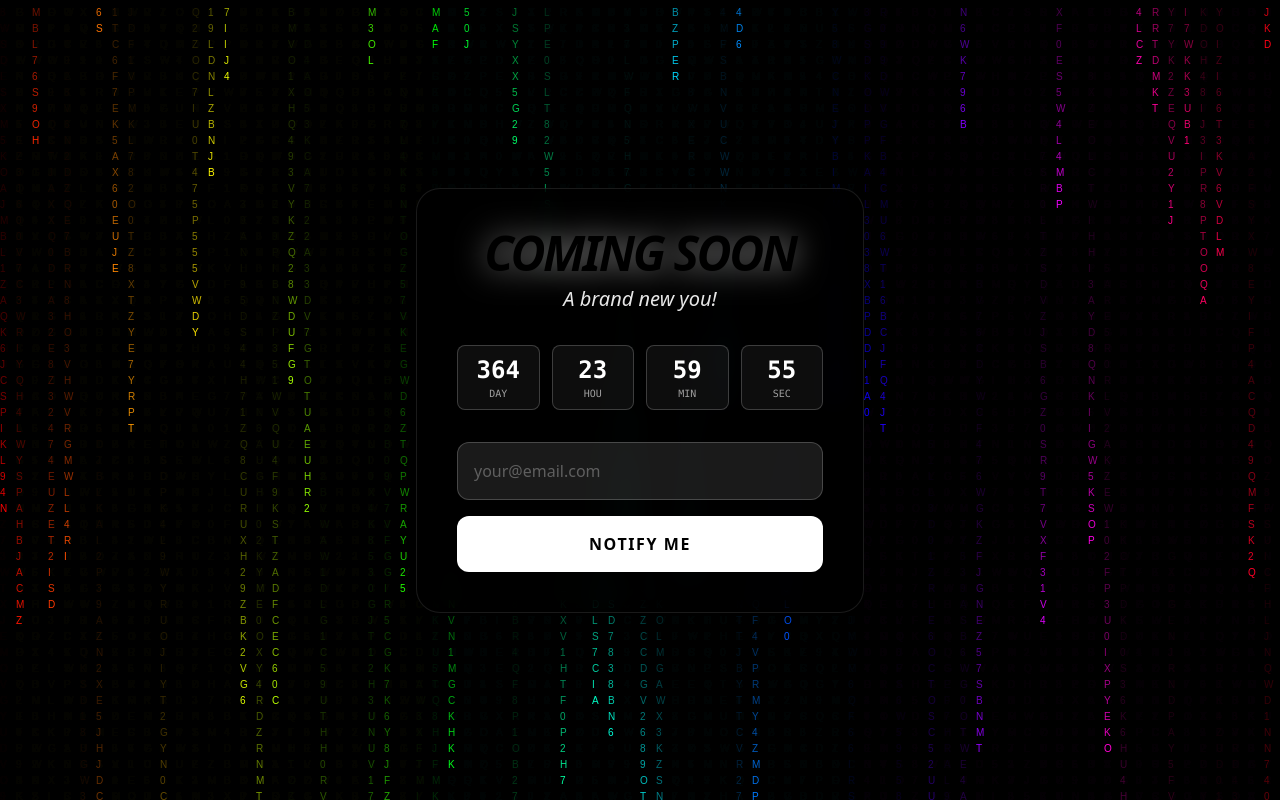
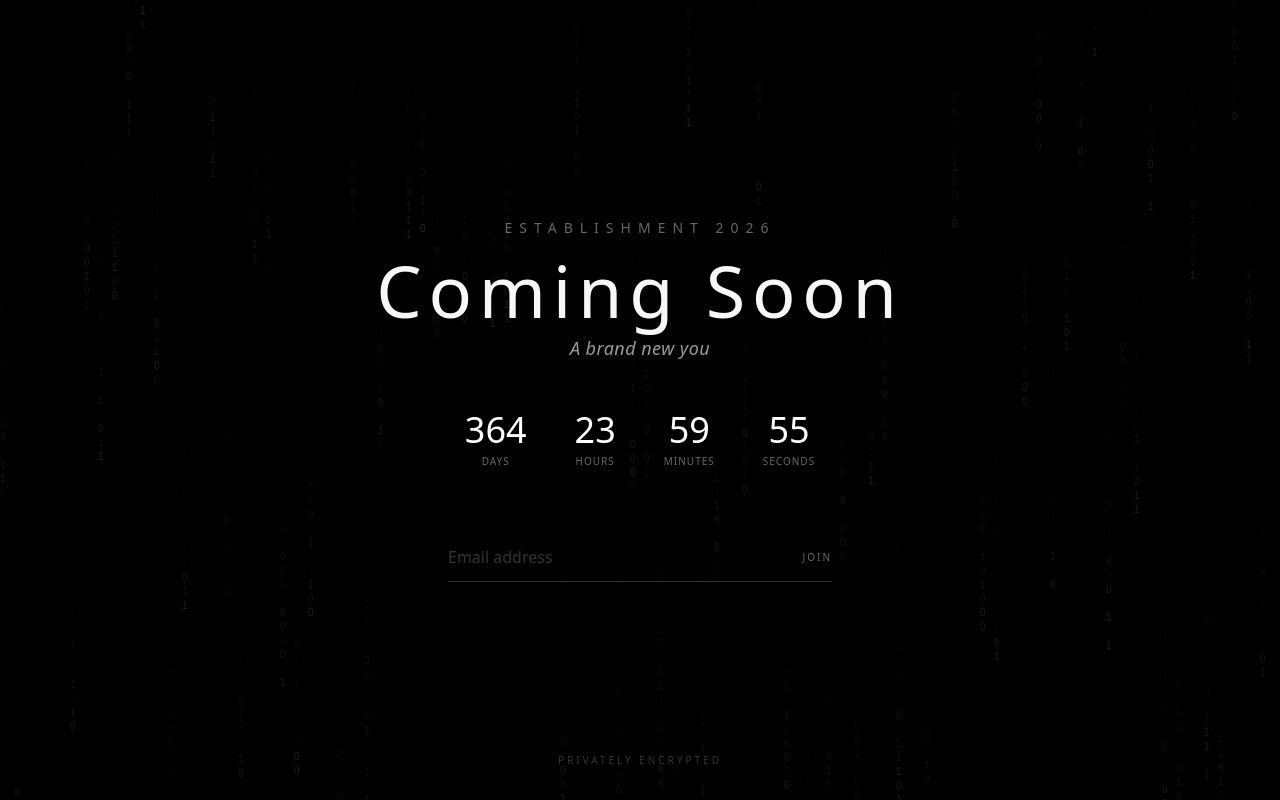
Before and after one commit to mikejm7/hello-world, a Next.js app: page / in a window 1280 px wide. Built offline with nearby package versions, Linux system fonts and the light colour scheme.

Commit message:
Update page.tsx

```diff
--- a/app/page.tsx
+++ b/app/page.tsx
@@ -9,7 +9,6 @@ export default function ComingSoon() {
     // TIMER LOGIC
     const targetDate = new Date();
     targetDate.setFullYear(targetDate.getFullYear() + 1);
-
     const timer = setInterval(() => {
       const now = new Date().getTime();
       const distance = targetDate.getTime() - now;
@@ -21,7 +20,7 @@ export default function ComingSoon() {
       });
     }, 1000);
 
-    // RAINBOW MATRIX LOGIC
+    // MONOCHROME MATRIX LOGIC
     const canvas = canvasRef.current;
     if (!canvas) return;
     const ctx = canvas.getContext('2d');
@@ -30,70 +29,80 @@ export default function ComingSoon() {
     canvas.width = window.innerWidth;
     canvas.height = window.innerHeight;
 
-    const letters = "ABCDEFGHIJKLMNOPQRSTUVWXYZ0123456789";
-    const fontSize = 16;
+    const characters = "01"; // Minimalist binary or use "ABC..."
+    const fontSize = 14;
     const columns = canvas.width / fontSize;
     const drops: number[] = [];
-    for (let i = 0; i < columns; i++) drops[i] = 1;
+    for (let i = 0; i < columns; i++) drops[i] = Math.random() * -100;
 
     function draw() {
-      ctx!.fillStyle = "rgba(0, 0, 0, 0.1)"; // Darker for better contrast
+      ctx!.fillStyle = "rgba(0, 0, 0, 0.1)";
       ctx!.fillRect(0, 0, canvas!.width, canvas!.height);
 
       for (let i = 0; i < drops.length; i++) {
-        // This line creates the Rainbow Roll from left to right
-        const hue = (i / columns) * 360;
-        ctx!.fillStyle = `hsl(${hue}, 100%, 50%)`;
+        // Monochromatic Gray Tones
+        const opacity = Math.random() * 0.5;
+        ctx!.fillStyle = `rgba(255, 255, 255, ${opacity})`;
 
-        const text = letters.charAt(Math.floor(Math.random() * letters.length));
+        const text = characters.charAt(Math.floor(Math.random() * characters.length));
         ctx!.fillText(text, i * fontSize, drops[i] * fontSize);
 
-        if (drops[i] * fontSize > canvas!.height && Math.random() > 0.975) drops[i] = 0;
+        if (drops[i] * fontSize > canvas!.height && Math.random() > 0.98) drops[i] = 0;
         drops[i]++;
       }
     }
 
-    const matrixInterval = setInterval(draw, 33);
-    return () => { clearInterval(timer); clearInterval(matrixInterval); };
+    const interval = setInterval(draw, 50); // Slower for elegance
+    return () => { clearInterval(timer); clearInterval(interval); };
   }, []);
 
   return (
-    <main className="relative min-h-screen w-full bg-black flex items-center justify-center overflow-hidden">
-      <canvas ref={canvasRef} className="absolute top-0 left-0 w-full h-full" />
+    <main className="relative min-h-screen w-full bg-black flex flex-col items-center justify-center overflow-hidden font-sans">
+      <canvas ref={canvasRef} className="absolute top-0 left-0 w-full h-full opacity-30" />
 
-      <div className="relative z-10 bg-black/60 p-10 rounded-3xl border border-white/10 backdrop-blur-md max-w-md w-full mx-4 text-center">
-        {/* Neon Glitch Text */}
-        <h1 className="text-5xl font-black mb-2 tracking-tighter animate-glitch uppercase italic drop-shadow-[0_0_15px_rgba(255,255,255,0.5)]">
-  Coming Soon
+      <div className="relative z-10 w-full max-w-xl px-6 text-center">
+        <h1 className="text-sm tracking-[0.5em] uppercase text-white/40 mb-4">
+          Establishment 2026
         </h1>
 
-        <p className="text-xl text-white/90 mb-8 font-light italic">
-          A brand new you!
+        <h2 className="text-6xl md:text-7xl font-extralight text-white mb-2 tracking-tighter animate-elegant">
+          Coming Soon
+        </h2>
+
+        <p className="text-lg text-white/60 mb-12 font-light tracking-wide italic">
+          A brand new you
         </p>
 
-        {/* Countdown Timer */}
-        <div className="grid grid-cols-4 gap-3 mb-8 text-white font-mono">
+        {/* Minimalist Countdown */}
+        <div className="flex justify-center space-x-8 md:space-x-12 mb-16">
           {Object.entries(timeLeft).map(([label, value]) => (
-            <div key={label} className="flex flex-col bg-white/5 border border-white/20 p-2 rounded-lg">
-              <span className="text-2xl font-bold">{value}</span>
-              <span className="text-[10px] uppercase opacity-60">{label.slice(0,3)}</span>
+            <div key={label} className="flex flex-col items-center">
+              <span className="text-3xl md:text-4xl font-light text-white">{value}</span>
+              <span className="text-[10px] uppercase tracking-widest text-white/40 mt-1">{label}</span>
             </div>
           ))}
         </div>
 
-        <form action="https://formspree.io/f/YOUR_ID_HERE" method="POST" className="flex flex-col gap-4">
+        {/* Refined Form */}
+        <form action="https://formspree.io/f/YOUR_ID_HERE" method="POST" className="max-w-sm mx-auto group">
+          <div className="relative border-b border-white/20 focus-within:border-white transition-colors duration-500">
             <input
               type="email"
               name="email"
-            placeholder="your@email.com"
+              placeholder="Email address"
               required
-            className="p-4 rounded-xl bg-white/10 border border-white/20 text-white placeholder:text-white/30 focus:outline-none focus:ring-2 focus:ring-white/50 transition-all"
+              className="w-full py-3 bg-transparent text-white placeholder:text-white/20 focus:outline-none font-light"
             />
-          <button type="submit" className="bg-white text-black font-black py-4 px-6 rounded-xl hover:bg-gray-200 transition-all active:scale-95 uppercase tracking-widest">
-            Notify Me
+            <button type="submit" className="absolute right-0 top-1/2 -translate-y-1/2 text-[10px] uppercase tracking-[0.2em] text-white/40 hover:text-white transition-colors">
+              Join
             </button>
+          </div>
         </form>
       </div>
+
+      <footer className="absolute bottom-8 text-[10px] tracking-[0.3em] text-white/20 uppercase">
+        Privately Encrypted
+      </footer>
     </main>
   );
 }
```
Lines whose indentation alone changed are shown as unchanged.
